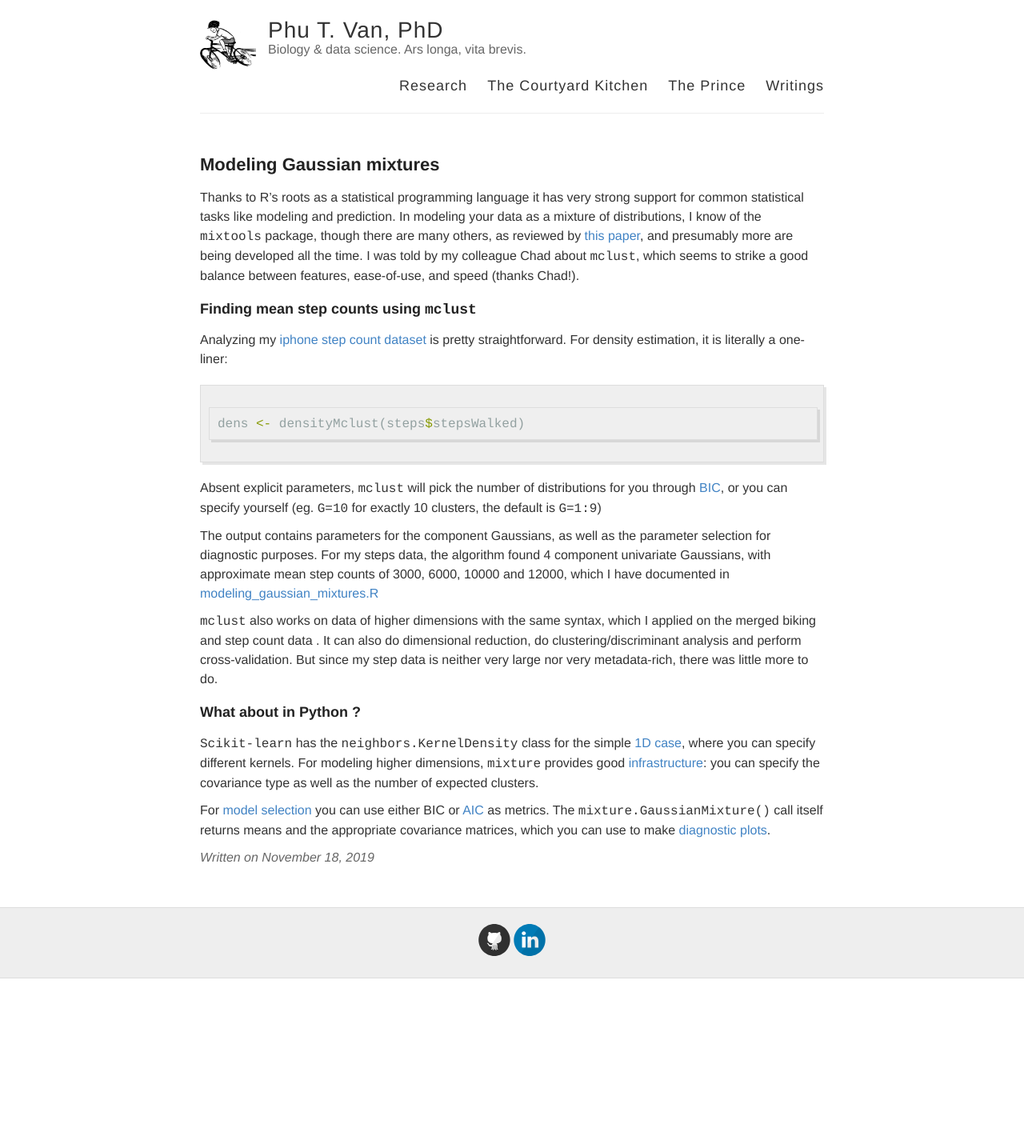
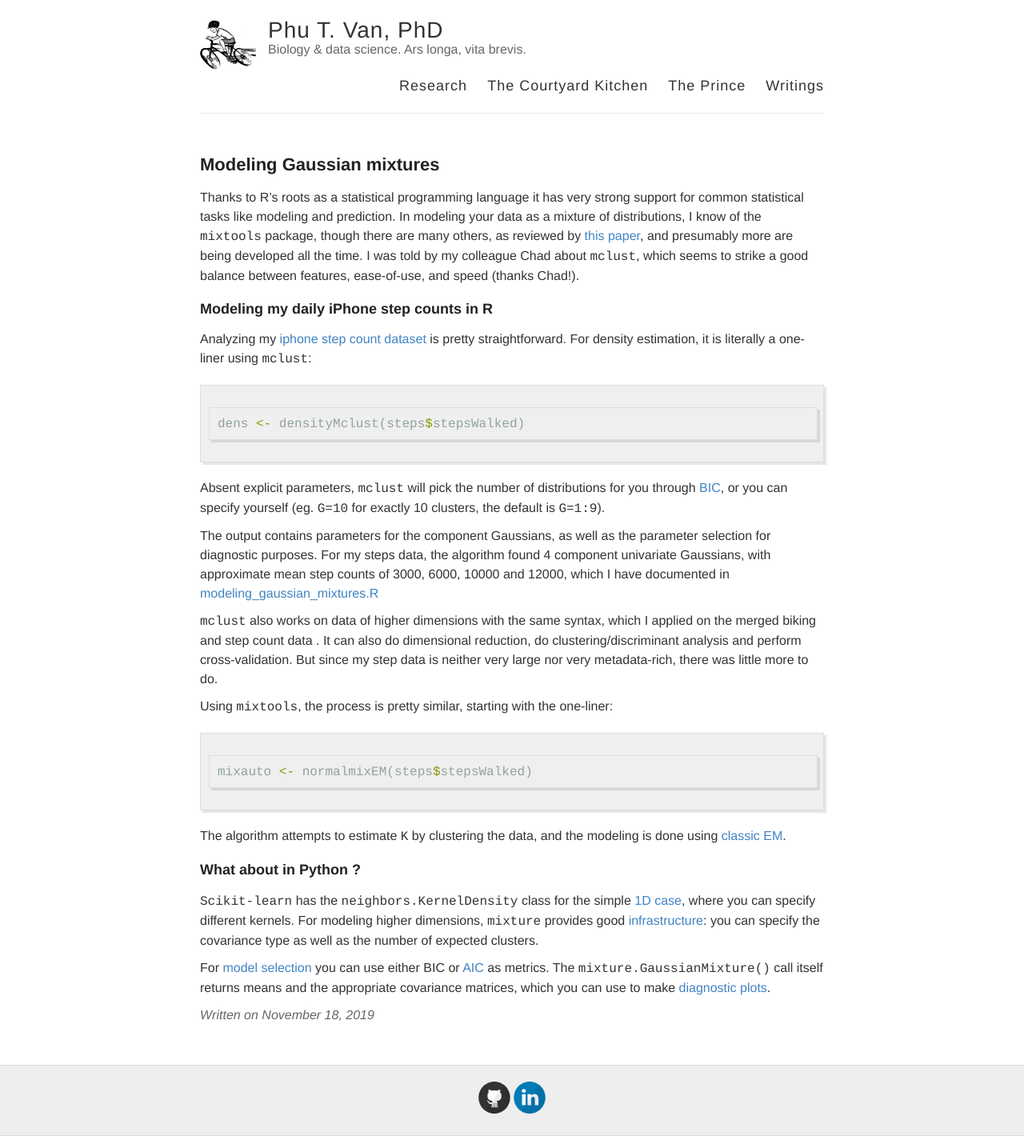
Before and after one commit to ptvan/ptvan.github.io, a Jekyll site: the page built from _posts/2019-11-18-modeling-Gaussian-mixtures.md, in a window 1280 px wide. Shown: the whole page at 80% size. Built offline with Jekyll 4.4.1, drawn with Linux system fonts in a browser that asks for light colours; before the commit the page ends 1223 px from its top, so only the background shows below that.

Commit message:
added mixtools

````diff
--- a/_posts/2019-11-18-modeling-Gaussian-mixtures.md
+++ b/_posts/2019-11-18-modeling-Gaussian-mixtures.md
@@ -5,18 +5,27 @@ title: Modeling Gaussian mixtures
 
 Thanks to R's roots as a statistical programming language it has very strong support for common statistical tasks like modeling and prediction. In modeling your data as a mixture of distributions, I know of the `mixtools` package, though there are many others, as reviewed by [this paper](https://www.ncbi.nlm.nih.gov/pmc/articles/PMC5096736/), and presumably more are being developed all the time. I was told by my colleague Chad about `mclust`, which seems to strike a good balance between features, ease-of-use, and speed (thanks Chad!).
 
-### Finding mean step counts using `mclust`
+### Modeling my daily iPhone step counts in R
 
-Analyzing my [iphone step count dataset](https://github.com/ptvan/datasets/tree/master/iphone_health) is pretty straightforward. For density estimation, it is literally a one-liner:
+Analyzing my [iphone step count dataset](https://github.com/ptvan/datasets/tree/master/iphone_health) is pretty straightforward. For density estimation, it is literally a one-liner using `mclust`:
 
 ```r
 dens <- densityMclust(steps$stepsWalked)
 ```
-Absent explicit parameters, `mclust` will pick the number of distributions for you through [BIC](https://en.wikipedia.org/wiki/Bayesian_information_criterion), or you can specify yourself (eg. `G=10` for exactly 10 clusters, the default is `G=1:9`)
+
+Absent explicit parameters, `mclust` will pick the number of distributions for you through [BIC](https://en.wikipedia.org/wiki/Bayesian_information_criterion), or you can specify yourself (eg. `G=10` for exactly 10 clusters, the default is `G=1:9`).
 
 The output contains parameters for the component Gaussians, as well as the parameter selection for diagnostic purposes. For my steps data, the algorithm found 4 component univariate Gaussians, with approximate mean step counts of 3000, 6000, 10000 and 12000, which I have documented in [modeling_gaussian_mixtures.R](https://github.com/ptvan/R-snippets/blob/master/modeling_gaussian_mixtures.R)
 
 `mclust` also works on data of higher dimensions with the same syntax, which I applied on the merged biking and step count data . It can also do dimensional reduction, do clustering/discriminant analysis and perform cross-validation. But since my step data is neither very large nor very metadata-rich, there was little more to do.
+
+Using `mixtools`, the process is pretty similar, starting with the one-liner:
+
+```r
+mixauto <- normalmixEM(steps$stepsWalked)
+```
+
+The algorithm attempts to estimate `K` by clustering the data, and the modeling is done using [classic EM](https://en.wikipedia.org/wiki/Expectation%E2%80%93maximization_algorithm).
 
 ### What about in Python ?
 
````
Also changed, not shown: _posts/2020-01-20-neural-network-noodling.md (+1 -2 lines).
